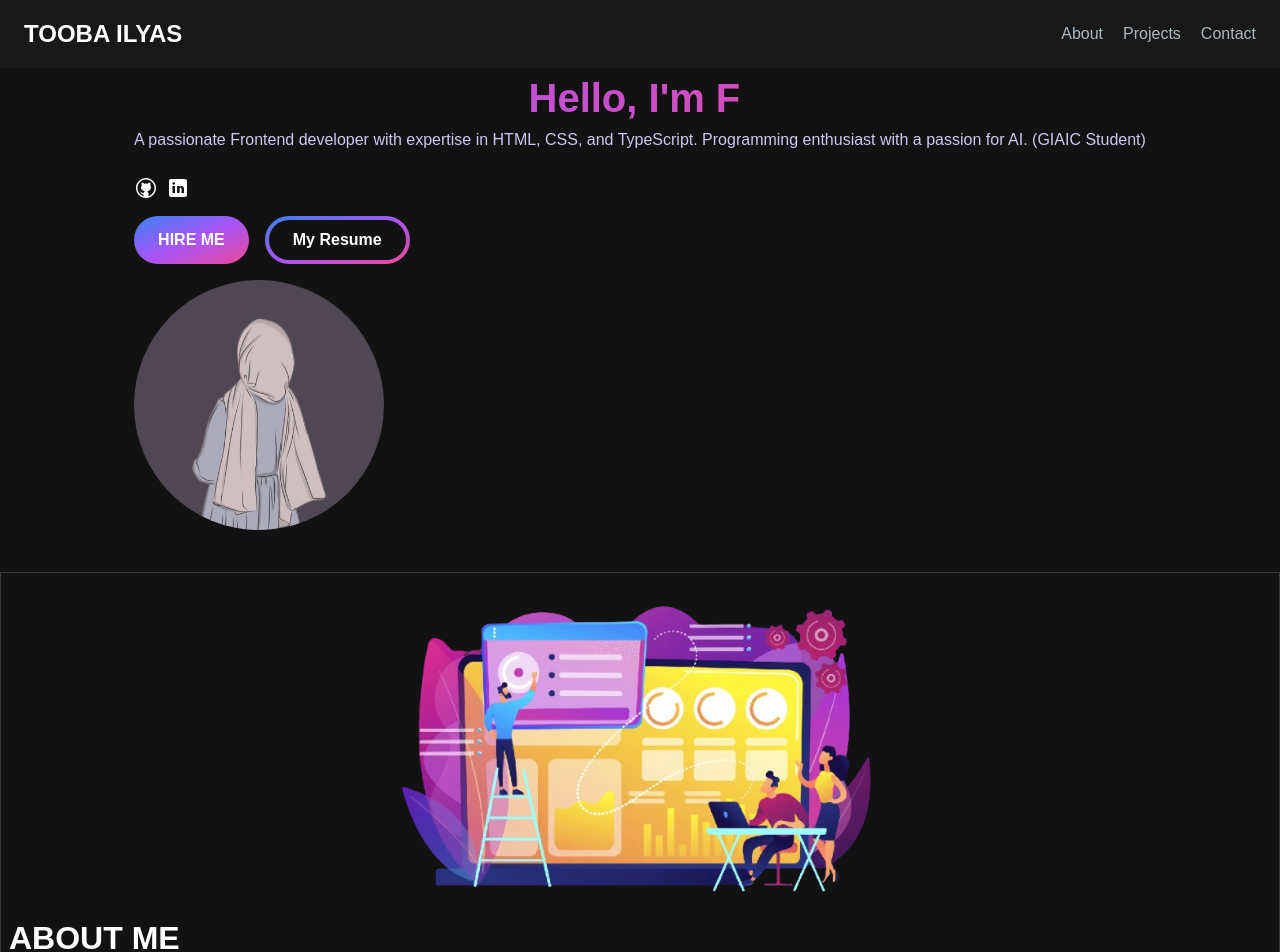
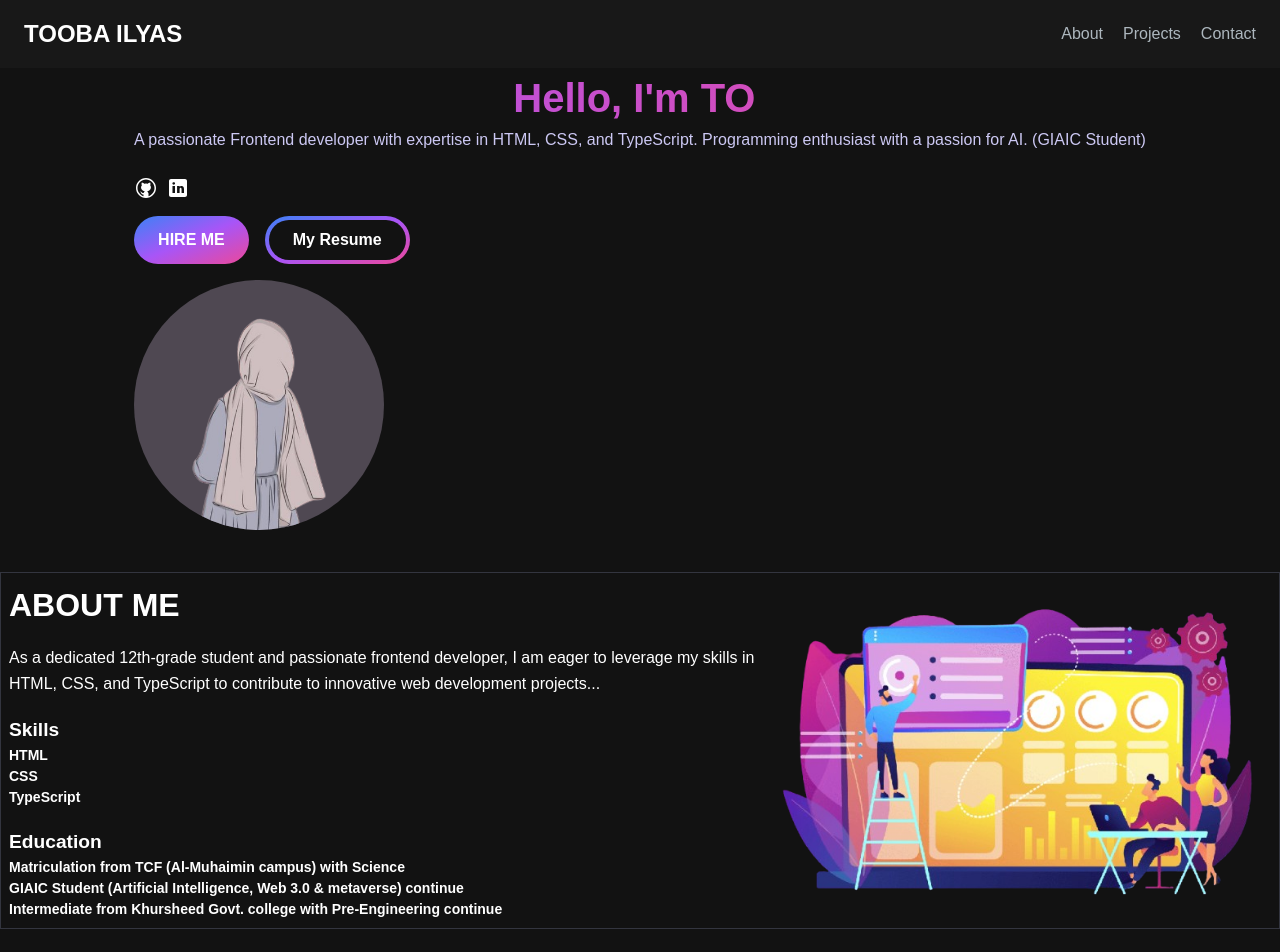
Before and after one commit to Toobailyas/portfolio-next.js-css, a Next.js app: page / in a window 1280 px wide. Shown: the top 952 px of the page. Built offline with nearby package versions, Linux system fonts and the light colour scheme.

Commit message:
Update About.css

```diff
--- a/src/app/component/About.css
+++ b/src/app/component/About.css
@@ -9,7 +9,7 @@
 }
 .about-section {
     display: flex;
-    flex-direction: column;
+    flex-direction: row-reverse;
     align-items: center;
 }
 .about-header {
```
